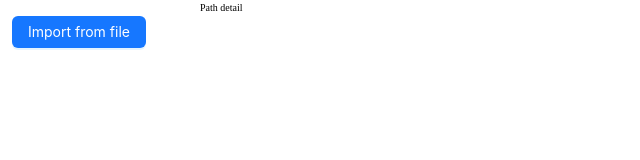
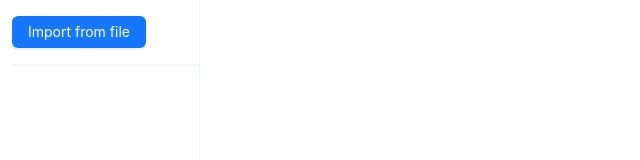
Before and after one commit to 1nb-crew/edit-openapi, a React (Vite) app: page / in a window 1280 px wide. Shown: the top 160 px of the page, without its empty margins (0-640 px from the left). Built offline with nearby package versions, Linux system fonts and the light colour scheme.

Commit message:
PathsList.tsx

```diff
--- a/package.json
+++ b/package.json
@@ -11,6 +11,7 @@
   },
   "dependencies": {
     "antd": "^5.2.1",
+    "express-openapi-validator": "^5.0.2",
     "normalize.css": "^8.0.1",
     "react": "^18.2.0",
     "react-dom": "^18.2.0",
--- a/src/components/FileSelector/FileSelector.tsx
+++ b/src/components/FileSelector/FileSelector.tsx
@@ -31,10 +31,11 @@ function render({ onConfirm }: Props) {
         status: 'uploading',
       };
 
+      let fileContent = '';
+
       setFileList([fileListItem]);
-      const fileContent = await (fsFile.file as File).text();
-
       try {
+        fileContent = await (fsFile.file as File).text();
         JSON.parse(fileContent);
         localStorage.setItem('schema', fileContent);
         appState?.restoreSchemaFromLocalStorage();
--- a/src/state/index.ts
+++ b/src/state/index.ts
@@ -1,8 +1,10 @@
 import { useState } from 'react';
 import { restoreSchema } from '../utils/import';
+import { OpenAPIV3 } from 'express-openapi-validator/dist/framework/types';
 
 export function useAppState() {
-  const [schema, setSchema] = useState<any>({});
+  const [schema, setSchema] = useState<OpenAPIV3.Document | null>(null);
+  const [selectedPath, setSelectedPath] = useState<string | null>(null);
 
   function restoreSchemaFromLocalStorage() {
     setSchema(restoreSchema());
@@ -12,5 +14,7 @@ export function useAppState() {
     schema,
     setSchema,
     restoreSchemaFromLocalStorage,
+    selectedPath,
+    setSelectedPath,
   };
 }
--- a/src/views/StartPage/PathsList/PathsList.tsx
+++ b/src/views/StartPage/PathsList/PathsList.tsx
@@ -1,8 +1,9 @@
 import React, { useContext, useState } from 'react';
 import classes from './style.module.css';
-import { Button, Drawer } from 'antd';
+import { Button, Drawer, Space } from 'antd';
 import FileSelector from '../../../components/FileSelector/FileSelector';
 import { AppContext } from '../StartPage';
+import ApiPaths from './components/ApiPaths/ApiPaths';
 
 function render() {
   const [isImportShown, setIsImportShown] = useState(false);
@@ -16,13 +17,21 @@ function render() {
     setIsImportShown(false);
   };
 
+  const handlePathClick = (path: string) => {
+    appState?.setSelectedPath(path);
+  };
+
   return (
-    <section className={classes.root}>
-      <div>
+    <Space direction="vertical" className={classes.root}>
       <Button type="primary" onClick={handleButtonClick}>
         Import from file
       </Button>
-        <div>{appState?.schema.openapi}</div>
+      <div className={classes.divider}></div>
+      <ApiPaths
+        paths={appState?.schema?.paths}
+        onPathClick={handlePathClick}
+      ></ApiPaths>
+
       {isImportShown ? (
         <Drawer
           open={true}
@@ -32,8 +41,7 @@ function render() {
           <FileSelector onConfirm={handleFileLoad}></FileSelector>
         </Drawer>
       ) : null}
-      </div>
-    </section>
+    </Space>
   );
 }
 
--- /dev/null
+++ b/src/views/StartPage/PathsList/components/ApiPaths/ApiPaths.tsx
@@ -0,0 +1,26 @@
+import { Button, Space, Typography } from 'antd';
+import React from 'react';
+import { Props } from './types';
+import classes from './style.module.css';
+
+const { Text } = Typography;
+
+function render({ paths, onPathClick }: Props) {
+  return (
+    <Space direction="vertical">
+      {paths
+        ? Object.entries(paths).map(([key, value], i) => (
+            <Button
+              key={key}
+              className={classes.path}
+              onClick={() => onPathClick?.(key)}
+            >
+              <Text ellipsis={{ tooltip: key }}>{key}</Text>
+            </Button>
+          ))
+        : null}
+    </Space>
+  );
+}
+
+export default render;
--- /dev/null
+++ b/src/views/StartPage/PathsList/components/ApiPaths/index.ts
@@ -0,0 +1 @@
+export * from './ApiPaths';
--- /dev/null
+++ b/src/views/StartPage/PathsList/components/ApiPaths/style.module.css
@@ -0,0 +1,9 @@
+.path {
+    max-width: 16rem;
+
+    text-overflow: ellipsis;
+    overflow: hidden;
+    white-space: nowrap;
+
+    cursor: pointer;
+}
--- /dev/null
+++ b/src/views/StartPage/PathsList/components/ApiPaths/types.ts
@@ -0,0 +1,6 @@
+import { OpenAPIV3 } from 'express-openapi-validator/dist/framework/types';
+
+export interface Props {
+  paths?: OpenAPIV3.Document['paths'];
+  onPathClick?: (path: string) => void;
+}
--- a/src/views/StartPage/PathsList/style.module.css
+++ b/src/views/StartPage/PathsList/style.module.css
@@ -1,3 +1,10 @@
 .root{
     padding: 1.6rem 1.2rem;
+    width: 100%;
 }
+
+.divider{
+    margin: 0.8rem 0;
+    border: 1px solid #f5f5f5;
+    width: 100%;
+}
--- a/src/views/StartPage/StartPage.tsx
+++ b/src/views/StartPage/StartPage.tsx
@@ -20,7 +20,7 @@ function render() {
           <PathsList />
         </div>
         <div className={classes.main_container}>
-          <section>Path detail</section>
+          <section>{appState?.selectedPath}</section>
         </div>
       </AppContext.Provider>
     </section>
--- a/src/views/StartPage/style.module.css
+++ b/src/views/StartPage/style.module.css
@@ -10,4 +10,5 @@
 
 .sidebar {
     overflow: auto;
+    border-right: 1px solid #e6f7ff;
 }
```
Also changed, not shown: 1 other file (tests, documents, lock files or other folders). Lines whose indentation alone changed are shown as unchanged.
